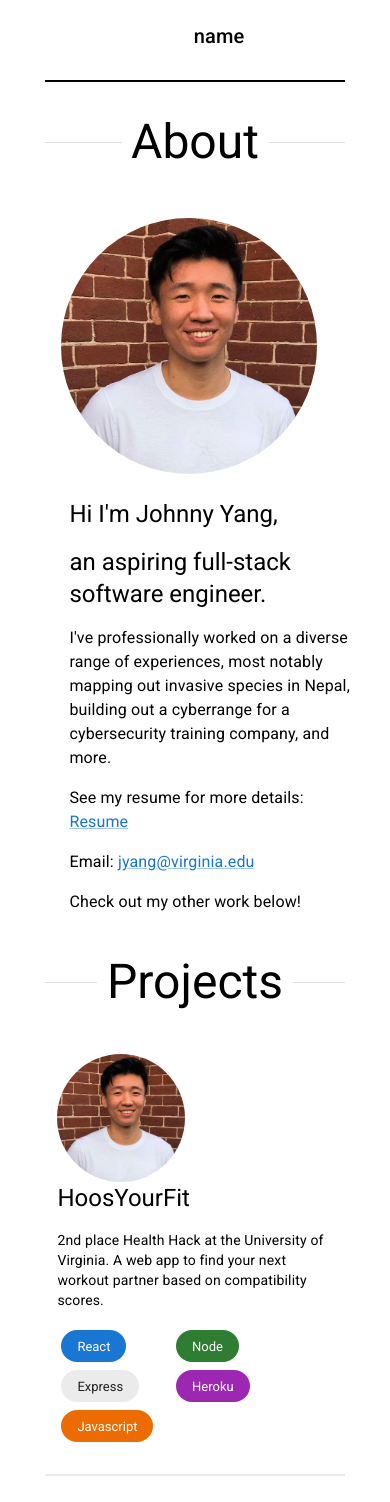
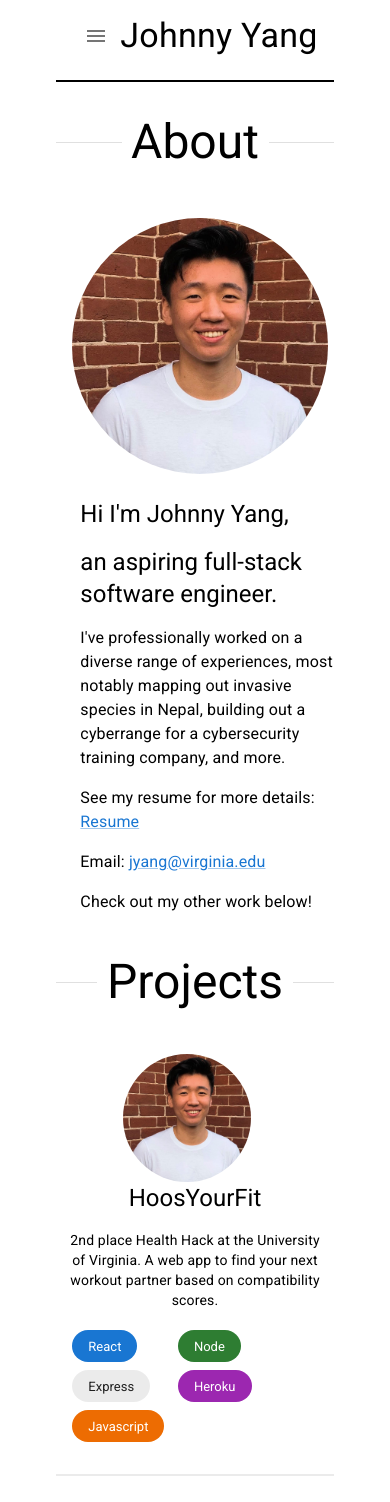
Before and after one commit to johnny-yang-4102/johnny-yang-4102.github.io, a React (Create React App) app: page / in a window 390 px wide. Shown: the top 1502 px of the page. Built offline with nearby package versions, Linux system fonts and the light colour scheme.

Commit message:
Add responsiveness to proj-text, get react-router

```diff
--- a/package.json
+++ b/package.json
@@ -13,6 +13,7 @@
     "@testing-library/user-event": "^13.5.0",
     "react": "^18.0.0",
     "react-dom": "^18.0.0",
+    "react-router-dom": "^6.3.0",
     "react-scripts": "5.0.0",
     "web-vitals": "^2.1.4"
   },
--- a/src/App.js
+++ b/src/App.js
@@ -4,14 +4,15 @@ import ProjectSection from "./components/ProjectSection";
 import ContactSection from "./components/ContactSection";
 import { Stack, Divider, Typography } from "@mui/material";
 
+
 function App() {
   return (
     <Stack spacing={4} direction="column">
       <NavBar/>
       <Divider textAlign="center" variant="inset"><Typography variant="h3">About</Typography></Divider>
-      <AboutSection/>
+      <AboutSection />
       <Divider textAlign="center" ><Typography variant="h3">Projects</Typography></Divider>
-      <ProjectSection/>
+      <ProjectSection />
       <Divider textAlign="center"><Typography variant="h3">Contact</Typography></Divider>
       <ContactSection/>
     </Stack>
--- a/src/components/AboutSection.js
+++ b/src/components/AboutSection.js
@@ -9,10 +9,10 @@ import './components.css'
 
 const AboutSection = () => {
   return (
-    <Grid container spacing={2} justifyContent="center">
+    <Grid container spacing={2} justifyContent="flex-end">
 
 
-      <Grid item xs={12} sm="auto">
+      <Grid item xs={12} sm="auto" >
         <Avatar alt="Johnny Yang" src={Pic} sx={{ width: 256, height: 256 }} />
       </Grid>
 
--- a/src/components/NavBar.js
+++ b/src/components/NavBar.js
@@ -26,9 +26,9 @@ const NavBar = () => {
 
 
   return (
-    <AppBar position="static" elevation={0} sx={{background: "#FFFFFF", borderBottom: 2, paddingBottom: 2, borderColor: "#000000"}}>
+    <AppBar position="static" elevation={0} sx={{ background: "#FFFFFF", borderBottom: 2, paddingBottom: 2, borderColor: "#000000" }}>
       <Container maxWidth="xl">
-        <Toolbar disableGutters sx={{display: { xs: 'flex' }, flexDirection: "row", justifyContent: "space-between"}}>
+        <Toolbar disableGutters sx={{ display: { xs: 'flex' }, flexDirection: "row", justifyContent: "space-between" }}>
 
           {/* LOGO */}
           <Typography
@@ -42,7 +42,7 @@ const NavBar = () => {
           </Typography>
 
           {/*Drawer - small screen  */}
-          <Box sx={{ flexGrow: 1, display: { xs: 'flex', md: 'none'} }}>
+          <Box sx={{ flexGrow: 1, display: { xs: 'flex', md: 'none' } }}>
 
             {/* Menu triple bar */}
             <IconButton
@@ -51,7 +51,7 @@ const NavBar = () => {
               aria-controls="menu-appbar"
               aria-haspopup="true"
               onClick={handleOpenNavMenu}
-              color="inherit"
+              color="default"
             >
               <MenuIcon />
             </IconButton>
@@ -85,22 +85,21 @@ const NavBar = () => {
 
           {/* LOGO - small screen */}
           <Typography
-            variant="h6"
+            variant="h4"
             noWrap
             component="div"
             color="black"
             sx={{ flexGrow: 1, display: { xs: 'flex', md: 'none' } }}
           >
-            name
+            Johnny Yang
           </Typography>
 
-          {/* Issue */}
           {/* ABOUT, PROJECTS, CONTACT - full screen */}
-          <Box sx={{ display: { xs: 'none', md: 'flex' },  alignItems: "flex-end" }}>
+          <Box sx={{ display: { xs: 'none', md: 'flex' }, alignItems: "flex-end" }}>
             {pages.map((page) => (
               <Button
                 key={page}
-                onClick={handleCloseNavMenu}
+
                 sx={{ my: 2, color: 'black', display: 'block' }}
               >
                 {page}
--- a/src/components/Project.js
+++ b/src/components/Project.js
@@ -7,12 +7,12 @@ const Project = ({ title, description, technologies, link }) => {
 
   return (
     <a className="project-link" href={link} target="_blank" rel="noopener noreferrer">
-      <Stack direction={{ xs: 'column', sm: 'row' }} className="project-div">
+      <Stack direction={{ xs: 'column', sm: 'row' }} className="project-div" alignItems={{xs: "center", sm: "flex-start"}}>
         <Avatar alt="Johnny Yang" xs="auto" src={Pic} sx={{ width: 128, height: 128, mr: 2 }} />
 
         <Stack direction="column" spacing={2}>
-          <Typography variant="h5">{title}</Typography>
-          <Typography variant="body2">{description}</Typography>
+          <Typography variant="h5" textAlign={{xs: "center", sm: "left"}}>{title}</Typography>
+          <Typography variant="body2" textAlign={{xs: "center", sm: "left"}}>{description}</Typography>
 
           {/* Change when reaching 290 size */}
           {/* Display none here when sm size */}
--- a/src/index.css
+++ b/src/index.css
@@ -1,6 +1,6 @@
 #root {
     display: flex;
     justify-content: center;
-    margin: 1% 10% 1% 10%;
+    margin: 1% 15% 1% 15%;
 
 }
```
Also changed, not shown: 1 other file (tests, documents, lock files or other folders).
